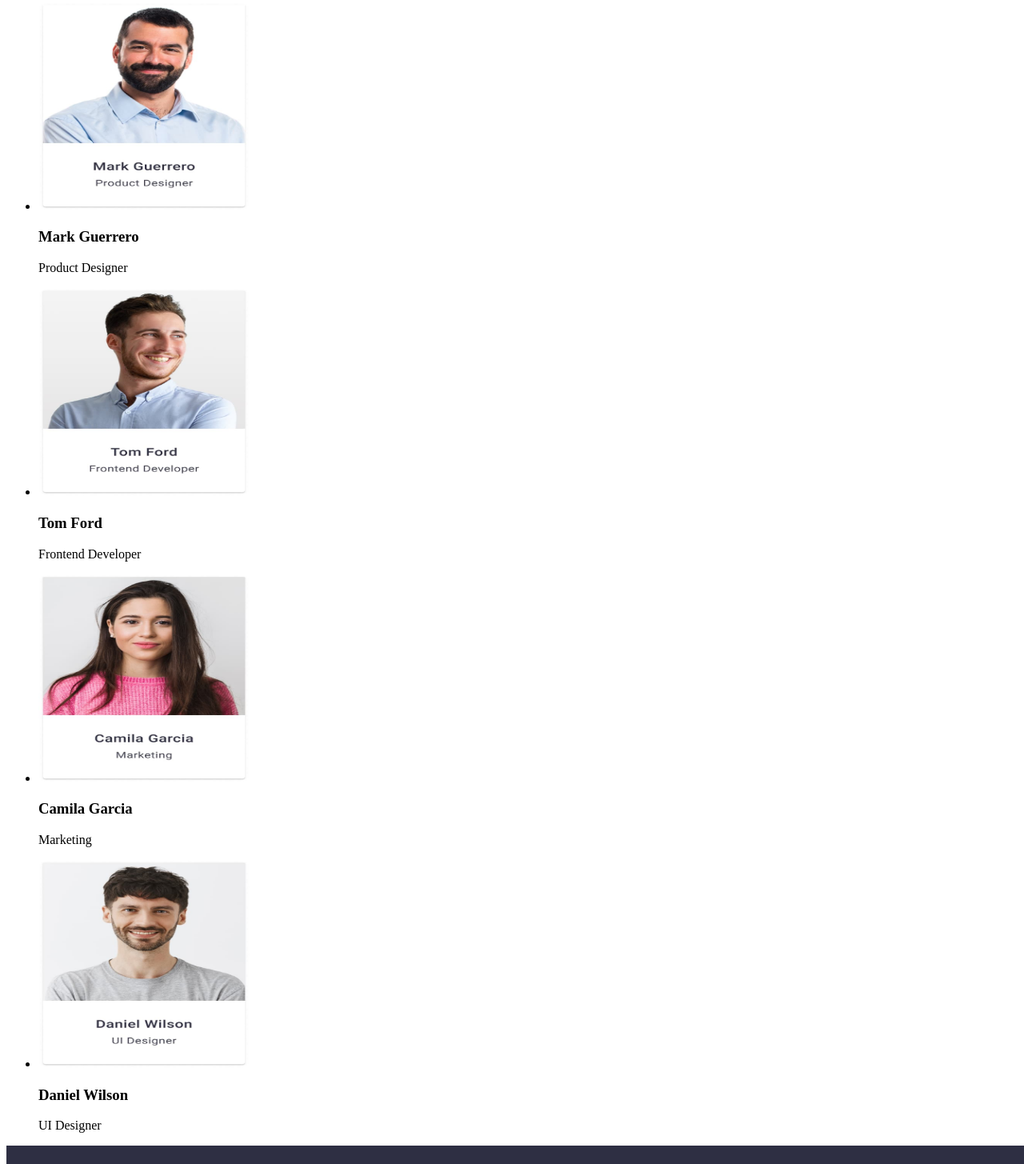
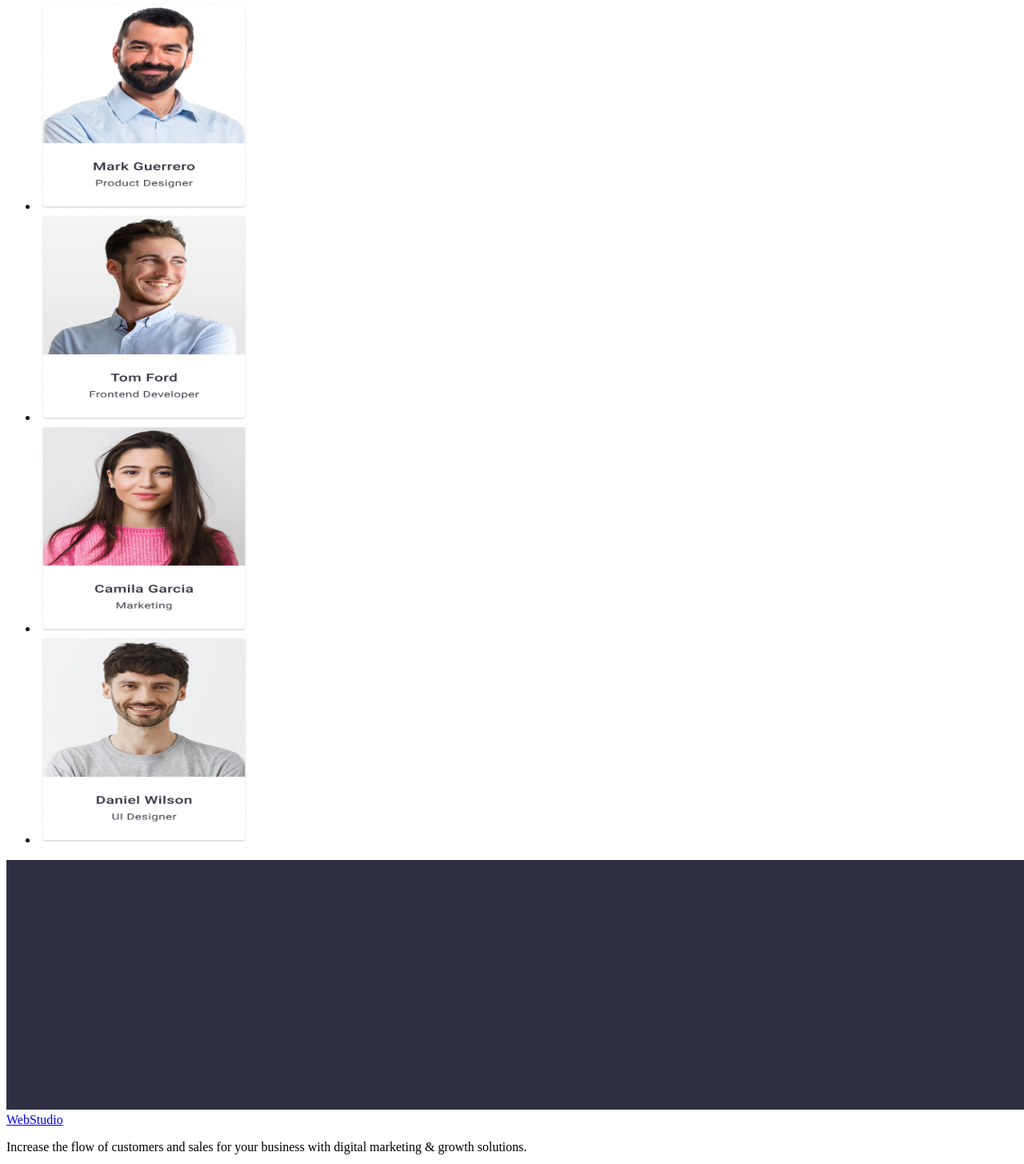
Before and after one commit to Maryia-1111/goit-markup-hw-01, a plain HTML site: page index.html in a window 1280 px wide. Shown: the part 1245-2700 px from the top of the page at 80% size. Drawn offline with Linux system fonts and the light colour scheme.

Commit message:
changed text for team

```diff
--- a/index.html
+++ b/index.html
@@ -69,23 +69,15 @@
         <ul>
             <li>
                 <img src="./Images/mark.jpg" alt="Mark Guerrero" width="264" height="260"/>
-                <h3>Mark Guerrero</h3>
-                <p>Product Designer</p>
             </li>
             <li>
                 <img src="./Images/tom.jpg" alt="Tom Ford" width="264" height="260"/>
-                <h3>Tom Ford</h3>
-                <p>Frontend Developer</p>
             </li>
             <li>
                 <img src="./Images/camila.jpg" alt="Camila Garcia" width="264" height="260"/>
-                <h3>Camila Garcia</h3>
-                <p>Marketing</p>
             </li>
             <li>
                 <img src="./Images/daniel.jpg" alt="Daniel Wilson" width="264" height="260"/>
-                <h3>Daniel Wilson</h3>
-                <p>UI Designer</p>
             </li>
         </ul>
         </section
```
